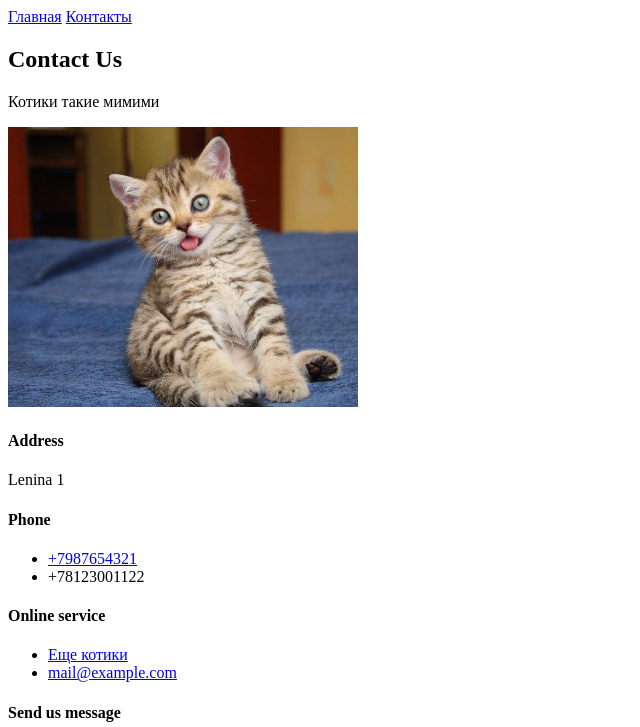
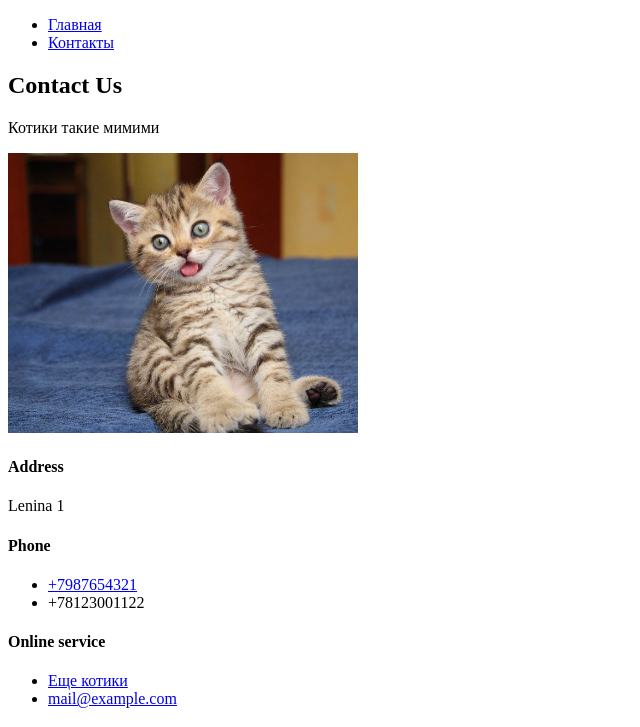
Before and after one commit to anufrikanec/html_css-lesson-2, a plain HTML site: page contacts.html in a window 1280 px wide. Shown: the top 727 px of the page, without its empty margins (0-640 px from the left). Drawn offline with Linux system fonts and the light colour scheme.

Commit message:
add ui in header

```diff
--- a/contacts.html
+++ b/contacts.html
@@ -9,8 +9,10 @@
 </head>
 
 <body>
-    <a href="index.html">Главная</a>
-    <a href="contacts.html">Контакты</a>
+    <ul>
+        <li><a href="index.html">Главная</a></li>
+        <li><a href="contacts.html">Контакты</a></li>
+    </ul>
     <h2>Contact Us</h2>
     <p>Котики такие мимими</p>
     <img src="img/2469618675.jpg" alt="мимишный котик" width="350">
```
Also changed, not shown: index.html (+4 -2 lines).
